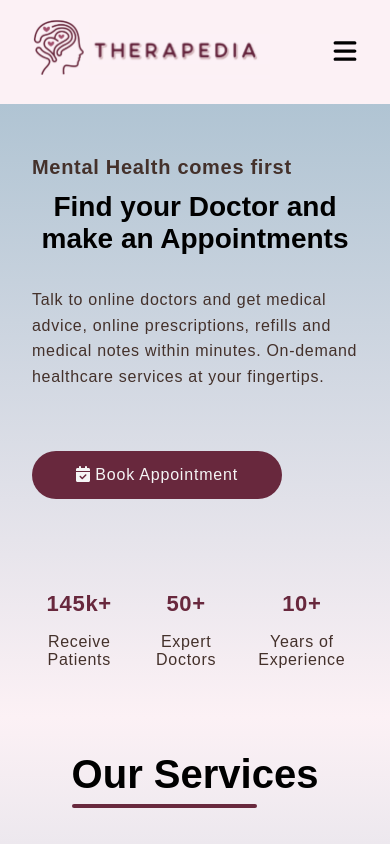
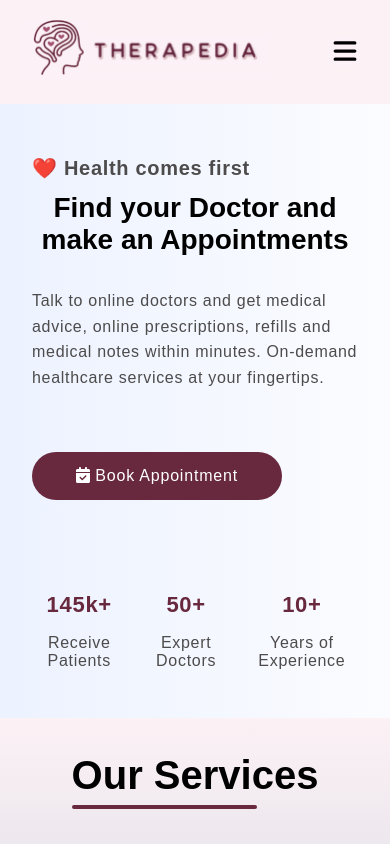
Before and after one commit to MeryemBenSalem/Therapedia, a React (Create React App) app: page / in a window 390 px wide. Shown: the top 844 px of the page. Built offline with nearby package versions, Linux system fonts and the light colour scheme.

Commit message:
fixed errors

```diff
--- a/src/Components/BookAppointment.js
+++ b/src/Components/BookAppointment.js
@@ -1,50 +1,50 @@
-import React from "react";
-import Doctor from "../Assets/doctor-book-appointment.png";
+import React, { useEffect, useState } from "react";
+import Doctor from "../Assets/doctor-picture.png";
 import { FontAwesomeIcon } from "@fortawesome/react-fontawesome";
-import {
-  faCircleCheck,
-  faCalendarCheck,
-} from "@fortawesome/free-solid-svg-icons";
+import { faCalendarCheck, faAngleUp } from "@fortawesome/free-solid-svg-icons";
 import { useNavigate  } from "react-router-dom";
 import "../Styles/BookAppointment.css";
 
 function BookAppointment() {
   const navigate = useNavigate();
+  const [goUp, setGoUp] = useState(false);
+
+  const scrollToTop = () => {
+    window.scrollTo({ top: 0, behavior: "smooth" });
+  };
 
   const handleBookAppointmentClick = () => {
     navigate("/appointment");
   };
 
+  useEffect(() => {
+    const onPageScroll = () => {
+      if (window.scrollY > 600) {
+        setGoUp(true);
+      } else {
+        setGoUp(false);
+      }
+    };
+    window.addEventListener("scroll", onPageScroll);
+
+    return () => {
+      window.removeEventListener("scroll", onPageScroll);
+    };
+  }, []);
+
   return (
-    <div className="ba-section">
-      <div className="ba-image-content">
-        <img src={Doctor} alt="Doctor Group" className="ba-image1" />
-      </div>
-
-      <div className="ba-text-content">
-        <h3 className="ba-title">
-          <span>Why Choose Therapedia</span>
-        </h3>
-        <p className="ba-description">
-          Discover the reasons to choose Therapedia for your mental health needs.
-          Experience expert care, convenience, and personalized solutions,
-          making your well-being our top priority. Join us on a journey to
-          better health and a happier life.
+    <div className="section-container">
+      <div className="hero-section">
+        <div className="text-section">
+          <p className="text-headline">❤️ Health comes first</p>
+          <h2 className="text-title">
+            Find your Doctor and make an Appointments
+          </h2>
+          <p className="text-descritpion">
+            Talk to online doctors and get medical advice, online prescriptions,
+            refills and medical notes within minutes. On-demand healthcare
+            services at your fingertips.
           </p>
-
-        <p className="ba-checks ba-check-first">
-          <FontAwesomeIcon icon={faCircleCheck} style={{ color: "#68283D" }} /> Best Professional Doctors
-        </p>
-        <p className="ba-checks">
-          <FontAwesomeIcon icon={faCircleCheck} style={{ color: "#68283D" }} /> Emergency Care
-        </p>
-        <p className="ba-checks">
-          <FontAwesomeIcon icon={faCircleCheck} style={{ color: "#68283D" }} /> 24/7 Support
-        </p>
-        <p className="ba-checks ba-check-last">
-          <FontAwesomeIcon icon={faCircleCheck} style={{ color: "#68283D" }} /> Enrollment Easy and Quick
-        </p>
-
           <button
             className="text-appointment-btn"
             type="button"
@@ -52,6 +52,34 @@ function BookAppointment() {
           >
             <FontAwesomeIcon icon={faCalendarCheck} /> Book Appointment
           </button>
+          <div className="text-stats">
+            <div className="text-stats-container">
+              <p>145k+</p>
+              <p>Receive Patients</p>
+            </div>
+
+            <div className="text-stats-container">
+              <p>50+</p>
+              <p>Expert Doctors</p>
+            </div>
+
+            <div className="text-stats-container">
+              <p>10+</p>
+              <p>Years of Experience</p>
+            </div>
+          </div>
+        </div>
+
+        <div className="hero-image-section">
+          <img className="hero-image1" src={Doctor} alt="Doctor" />
+        </div>
+      </div>
+
+      <div
+        onClick={scrollToTop}
+        className={`scroll-up ${goUp ? "show-scroll" : ""}`}
+      >
+        <FontAwesomeIcon icon={faAngleUp} />
       </div>
     </div>
   );
--- a/src/Components/Info.js
+++ b/src/Components/Services.js
@@ -2,9 +2,9 @@ import React from "react";
 import InformationCard from "./InformationCard";
 import { faBrain, faUserMd, faComments } from '@fortawesome/free-solid-svg-icons';
 
-import "../Styles/Info.css";
+import "../Styles/Services.css";
 
-function Info() {
+function Services() {
   return (
     <div className="info-section" id="services">
       <div className="info-title-content">
@@ -40,4 +40,4 @@ function Info() {
     </div>
   );
 }
-export default Info;
+export default Services;
--- /dev/null
+++ b/src/Components/WhyChooseUs.js
@@ -0,0 +1,60 @@
+import React from "react";
+import Doctor from "../Assets/doctor-book-appointment.png";
+import { FontAwesomeIcon } from "@fortawesome/react-fontawesome";
+import {
+  faCircleCheck,
+  faCalendarCheck,
+} from "@fortawesome/free-solid-svg-icons";
+import { useNavigate  } from "react-router-dom";
+import "../Styles/WhyChooseUs.css";
+
+function WhyChooseUs() {
+  const navigate = useNavigate();
+
+  const handleWhyChooseUsClick = () => {
+    navigate("/appointment");
+  };
+
+  return (
+    <div className="ba-section">
+      <div className="ba-image-content">
+        <img src={Doctor} alt="Doctor Group" className="ba-image1" />
+      </div>
+
+      <div className="ba-text-content">
+        <h3 className="ba-title">
+          <span>Why Choose Therapedia</span>
+        </h3>
+        <p className="ba-description">
+          Discover the reasons to choose Therapedia for your mental health needs.
+          Experience expert care, convenience, and personalized solutions,
+          making your well-being our top priority. Join us on a journey to
+          better health and a happier life.
+        </p>
+
+        <p className="ba-checks ba-check-first">
+          <FontAwesomeIcon icon={faCircleCheck} style={{ color: "#68283D" }} /> Best Professional Doctors
+        </p>
+        <p className="ba-checks">
+          <FontAwesomeIcon icon={faCircleCheck} style={{ color: "#68283D" }} /> Emergency Care
+        </p>
+        <p className="ba-checks">
+          <FontAwesomeIcon icon={faCircleCheck} style={{ color: "#68283D" }} /> 24/7 Support
+        </p>
+        <p className="ba-checks ba-check-last">
+          <FontAwesomeIcon icon={faCircleCheck} style={{ color: "#68283D" }} /> Enrollment Easy and Quick
+        </p>
+
+        <button
+          className="text-appointment-btn"
+          type="button"
+          onClick={handleWhyChooseUsClick}
+        >
+          <FontAwesomeIcon icon={faCalendarCheck} /> Book Appointment
+        </button>
+      </div>
+    </div>
+  );
+}
+
+export default WhyChooseUs;
--- a/src/Pages/Home.js
+++ b/src/Pages/Home.js
@@ -1,13 +1,24 @@
 import React from "react";
 import Navbar from "../Components/Navbar";
-import Hero from "../Components/Hero";
-import Info from "../Components/Info";
+import BookAppointment from "../Components/BookAppointment";
+import Services from "../Components/Services";
 import About from "../Components/About";
+import WhyChooseUs from "../Components/WhyChooseUs";
 import Reviews from "../Components/Reviews";
 import Doctors from "../Components/Doctors";
-import BookAppointment from "../Components/BookAppointment";
 import Footer from "../Components/Footer";
 
+
+
+
+/*import Hero from "../Components/Hero";
+
+
+
+
+
+
+*/
 
 
 
@@ -16,13 +27,17 @@ function Home() {
 
     <div className="home-section" style={{ backgroundColor: "#B0C4D3" }}>
       <Navbar />
-      <Hero />
-      <Info />
+      <BookAppointment />
+      <Services />
       <About />
-      <BookAppointment />
+      <WhyChooseUs/>
       <Reviews />
       <Doctors />
       <Footer />
+
+
+
+
     </div>
   );
 }
--- a/src/Styles/BookAppointment.css
+++ b/src/Styles/BookAppointment.css
@@ -1,118 +1,164 @@
-.ba-section {
+.hero-section {
     padding: 32px;
     display: flex;
     justify-content: center;
     align-items: center;
     gap: 24px;
-    background: linear-gradient(to bottom, #FCF1F5, #B0C4D3);
+    background: linear-gradient(to right, #ECF2FF, #FBFCFF);
 }
-
-/* Image */
-.ba-image-content {
-    width: 50%;
-    max-width: 100%;
-    text-align: center;
+/* Text section */
+.text-section {
+    width: 60%;
+    padding: 0 32px;
     background: transparent;
 }
-
-.ba-image1 {
-    width: 80%;
-    height: auto;
-}
-
-/* Text */
-.ba-text-content {
-    width: 50%;
-    background: transparent;
-}
-
-.ba-title {
-    font-family: 'Poppins', sans-serif;
-    font-size: 40px;
-    font-weight: bold;
-    letter-spacing: .7px;
-}
-
-.ba-title > span {
-    position: relative;
-}
-
-.ba-title span::before {
-    content: '';
-    position: absolute;
-    width: 75%;
-    height: 4px;
-    background-color: #68283D; /* Dark red */
-    border-radius: 8px;
-    left: 0;
-    bottom: -12px;
-}
-
-.ba-description {
-    margin: 32px 0;
-    color: #44312B; /* Dark brown */
-    font-family: 'Rubik', sans-serif;
-    font-size: 18px;
-    letter-spacing: .8px;
-    line-height: 1.8rem;
-}
-
-/* Checks */
-.ba-checks {
-    margin: 28px 0;
+.text-headline {
+    margin-bottom: 12px;
+    color: rgb(77, 75, 75);
     font-family: 'Rubik', sans-serif;
     font-size: 22px;
     font-weight: bold;
     letter-spacing: .7px;
 }
-
-.ba-check-first {
-    margin-top: 40px;
+.text-title {
+    width: 500px;
+    color: black;
+    font-family: 'Poppins', sans-serif;
+    font-size: 40px;
+    font-weight: bold;
 }
-
-.ba-check-last {
-    margin-bottom: 40px;
+.text-descritpion {
+    width: 475px;
+    margin: 32px 0;
+    color: rgb(77, 75, 75);
+    font-family: 'Rubik', sans-serif;
+    font-size: 18px;
+    letter-spacing: .7px;
+    line-height: 1.6rem;
 }
-
-/* Book Appointment Button */
-.ba-appointment-btn {
-    padding: 18px 24px;
-    color: #F5F5F5; /* Light gray */
+.text-appointment-btn {
+    padding: 14px 20px;
+    color: white;
     border: 1px solid transparent;
-    border-radius: 50px;
+    border-radius: 28px;
     outline: transparent;
-    background-color: #68283D; /* Dark red */
-    font-size: 20px;
+    background-color: #68283D;
+    font-size: 18px;
     font-family: 'Rubik', sans-serif;
     letter-spacing: .8px;
     cursor: pointer;
     transition: all .4s ease;
 }
+.text-appointment-btn:hover {
+    color: #68283D;
+    background-color: transparent;
+    border: 1px solid #68283D;
+}
+.text-stats {
+    margin-top: 40px;
+    display: flex;
+    justify-content: flex-start;
+    align-items: center;
+    gap: 48px;
+    background: transparent;
 
-.ba-appointment-btn:hover {
-    color: #68283D; /* Dark red */
-    background-color: transparent;
-    border: 1px solid #68283D; /* Dark red */
 }
+.text-stats-container {
+    text-align: center;
+    background: transparent;
 
+
+}
+.text-stats-container > p {
+    color: rgb(77, 75, 75);
+    font-family: 'Poppins', sans-serif;
+    font-size: 22px;
+    letter-spacing: .7px;
+    background: transparent;
+
+
+}
+.text-stats-container p:first-child {
+    margin-bottom: 8px;
+    color: #68283D;
+    font-family: 'Rubik', sans-serif;
+    font-size: 32px;
+    font-weight: bold;
+    background: transparent;
+
+}
+/* Image section */
+.hero-image-section {
+    width: 40%;
+    max-width: 100%;
+    text-align: center;
+    background: transparent;
+
+}
+.hero-image1 {
+    width: 100%;
+    height: auto;
+}
+/* Scroll Btn */
+.scroll-up {
+    width: 45px;
+    height: 45px;
+    display: none;
+    align-items: center;
+    text-align: center;
+    justify-content: center;
+    color: white;
+    border: 3px solid white;
+    border-radius: 50%;
+    background-color: #68283D;
+    position: fixed;
+    bottom: 50px;
+    right: 50px;
+    font-size: 24px;
+    z-index: 20;
+    cursor: pointer;
+
+}
+.show-scroll {
+  display: flex;
+}
 /* Responsive */
-@media screen and (max-width: 1000px) {
-    .ba-section {
-        display: block;
+@media screen and (max-width: 900px) {
+    .hero-image-section {
+        display: none;
     }
-
-    .ba-image-content {
+    .text-section {
         width: 100%;
-        max-width: 100%;
-        margin: 0 0 32px 0;
+        padding: 0;
     }
-
-    .ba-text-content {
+    .text-title, .text-descritpion {
         width: 100%;
     }
-
-    .ba-image1 {
-        width: 80%;
-        height: 80%;
+}
+@media screen and (max-width: 600px) {
+    .text-headline {
+        font-size: 20px;
+    }
+    .text-title {
+        font-size: 28px;
+    }
+    .text-descritpion {
+        font-size: 16px;
+    }
+    .text-appointment-btn {
+        font-size: 16px;
+    }
+    .text-stats {
+        gap: 18px;
+    }
+    .text-stats-container > p {
+        font-size: 16px;
+    }
+    .text-stats-container p:first-child {
+        font-size: 22px;
+    }
+    .scroll-up {
+        bottom: 32px;
+        right: 32px;
     }
 }
--- /dev/null
+++ b/src/Styles/WhyChooseUs.css
@@ -0,0 +1,118 @@
+.ba-section {
+    padding: 32px;
+    display: flex;
+    justify-content: center;
+    align-items: center;
+    gap: 24px;
+    background: linear-gradient(to bottom, #FCF1F5, #B0C4D3);
+}
+
+/* Image */
+.ba-image-content {
+    width: 50%;
+    max-width: 100%;
+    text-align: center;
+    background: transparent;
+}
+
+.ba-image1 {
+    width: 80%;
+    height: auto;
+}
+
+/* Text */
+.ba-text-content {
+    width: 50%;
+    background: transparent;
+}
+
+.ba-title {
+    font-family: 'Poppins', sans-serif;
+    font-size: 40px;
+    font-weight: bold;
+    letter-spacing: .7px;
+}
+
+.ba-title > span {
+    position: relative;
+}
+
+.ba-title span::before {
+    content: '';
+    position: absolute;
+    width: 75%;
+    height: 4px;
+    background-color: #68283D; /* Dark red */
+    border-radius: 8px;
+    left: 0;
+    bottom: -12px;
+}
+
+.ba-description {
+    margin: 32px 0;
+    color: #44312B; /* Dark brown */
+    font-family: 'Rubik', sans-serif;
+    font-size: 18px;
+    letter-spacing: .8px;
+    line-height: 1.8rem;
+}
+
+/* Checks */
+.ba-checks {
+    margin: 28px 0;
+    font-family: 'Rubik', sans-serif;
+    font-size: 22px;
+    font-weight: bold;
+    letter-spacing: .7px;
+}
+
+.ba-check-first {
+    margin-top: 40px;
+}
+
+.ba-check-last {
+    margin-bottom: 40px;
+}
+
+/* Book Appointment Button */
+.ba-appointment-btn {
+    padding: 18px 24px;
+    color: #F5F5F5; /* Light gray */
+    border: 1px solid transparent;
+    border-radius: 50px;
+    outline: transparent;
+    background-color: #68283D; /* Dark red */
+    font-size: 20px;
+    font-family: 'Rubik', sans-serif;
+    letter-spacing: .8px;
+    cursor: pointer;
+    transition: all .4s ease;
+}
+
+.ba-appointment-btn:hover {
+    color: #68283D; /* Dark red */
+    background-color: transparent;
+    border: 1px solid #68283D; /* Dark red */
+}
+
+/* Responsive */
+@media screen and (max-width: 1000px) {
+    .ba-section {
+        display: block;
+    }
+
+    .ba-image-content {
+        width: 100%;
+        max-width: 100%;
+        margin: 0 0 32px 0;
+    }
+
+    .ba-text-content {
+        width: 100%;
+    }
+
+    .ba-image1 {
+        width: 80%;
+        height: 80%;
+    }
+}
```
Also changed, not shown: src/Components/SubscribeNewsletter.js (added, +60 -0 lines), src/Styles/About.css (+10 -0 lines), src/Styles/Reviews.css (+28 -0 lines), src/Styles/Services.css (renamed from src/Styles/Info.css). Lines whose indentation alone changed are shown as unchanged.
